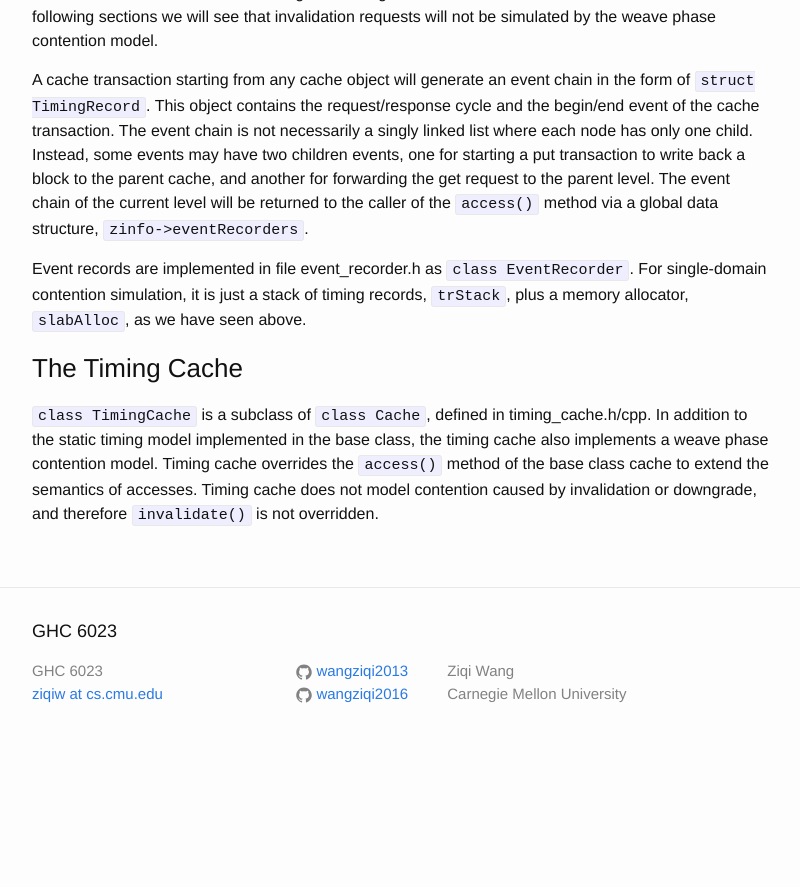
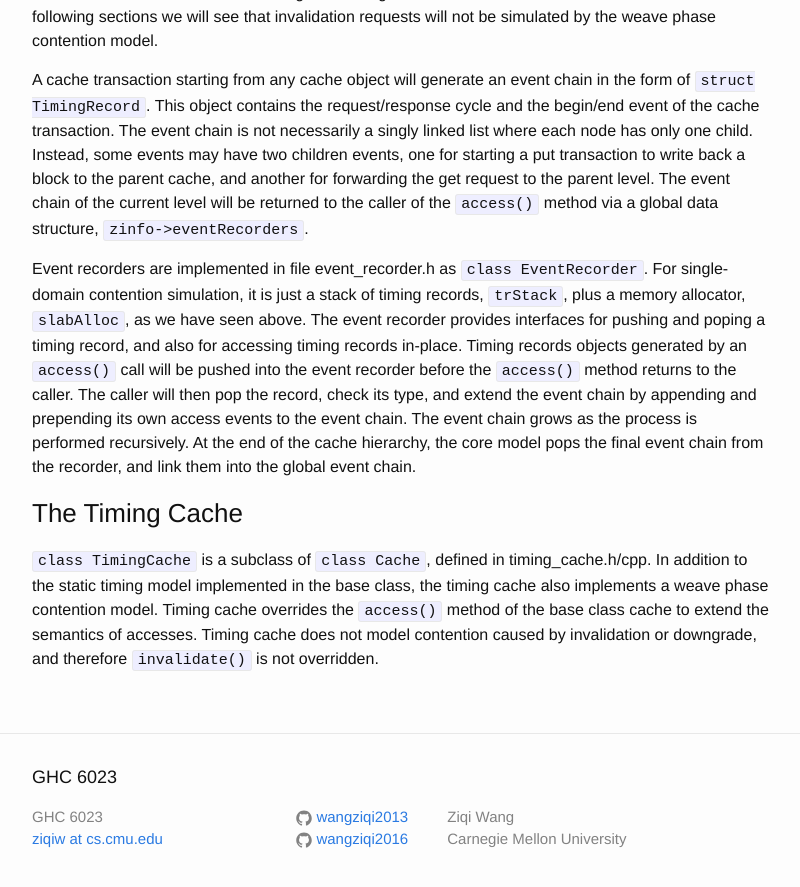
Before and after one commit to wangziqi2013/wangziqi2013.github.io, a Jekyll site: the page built from _posts/2019-01-22-understand-zsim-contention-sim.markdown, in a window 1280 px wide and 900 px high, scrolled down 9210 px. Shown: the top 887 px of the window, without its empty margins (238-1038 px from the left). Built offline with Jekyll 4.4.1, drawn with Linux system fonts in a browser that asks for light colours; before the commit the page ends 9975 px from its top, so only the background shows below that.

Commit message:
Adding access

```diff
--- a/_posts/2019-01-22-understand-zsim-contention-sim.markdown
+++ b/_posts/2019-01-22-understand-zsim-contention-sim.markdown
@@ -338,8 +338,14 @@ children events, one for starting a put transaction to write back a block to the
 the get request to the parent level. The event chain of the current level will be returned to the caller of the
 `access()` method via a global data structure, `zinfo->eventRecorders`.
 
-Event records are implemented in file event\_recorder.h as `class EventRecorder`. For single-domain contention simulation,
-it is just a stack of timing records, `trStack`, plus a memory allocator, `slabAlloc`, as we have seen above.
+Event recorders are implemented in file event\_recorder.h as `class EventRecorder`. For single-domain contention simulation,
+it is just a stack of timing records, `trStack`, plus a memory allocator, `slabAlloc`, as we have seen above. The event
+recorder provides interfaces for pushing and poping a timing record, and also for accessing timing records in-place.
+Timing records objects generated by an `access()` call will be pushed into the event recorder before the `access()`
+method returns to the caller. The caller will then pop the record, check its type, and extend the event chain by appending
+and prepending its own access events to the event chain. The event chain grows as the process is performed recursively.
+At the end of the cache hierarchy, the core model pops the final event chain from the recorder, and link them into the
+global event chain.
 
 
 
```
